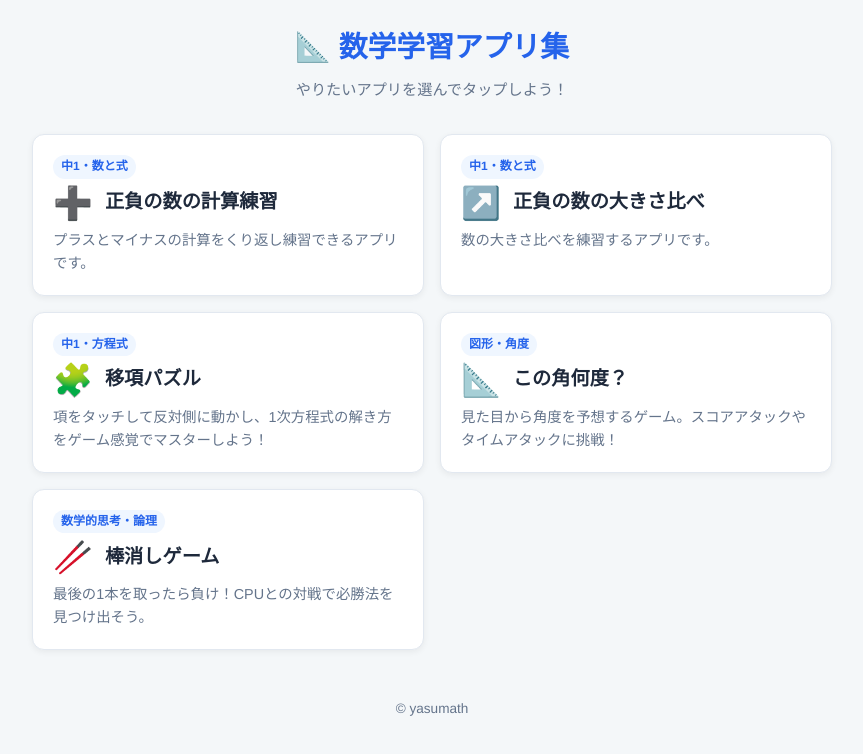
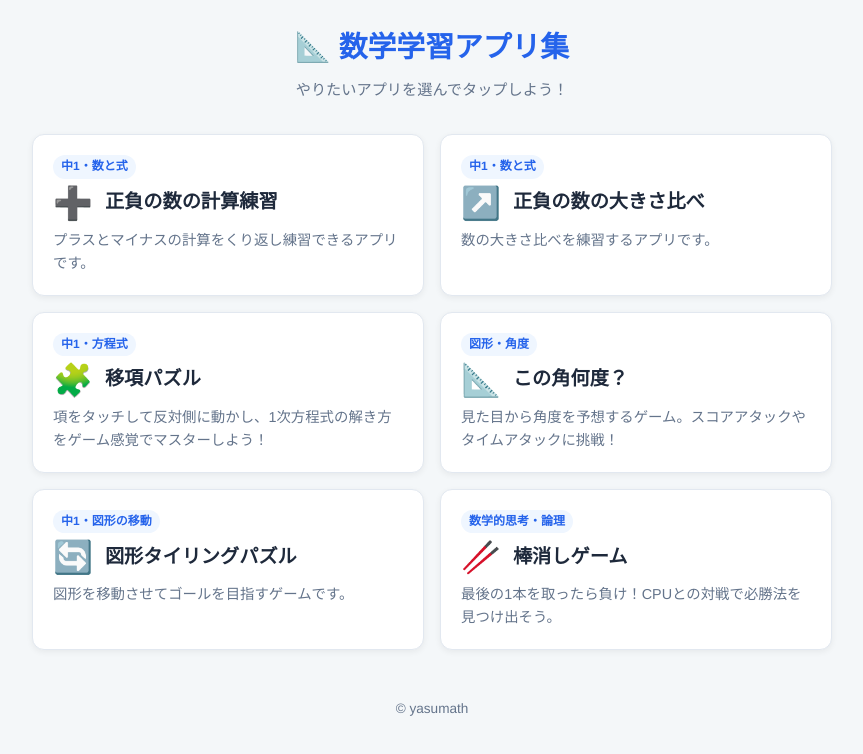
Before and after one commit to yasumath/math-practice, a plain HTML site: page index.html in a window 1280 px wide. Shown: the whole page, without its empty margins (208-1071 px from the left). Drawn offline with Linux system fonts and the light colour scheme.

Commit message:
Update index.html

```diff
--- a/index.html
+++ b/index.html
@@ -152,6 +152,13 @@
         icon: "📐",
         description: "見た目から角度を予想するゲーム。スコアアタックやタイムアタックに挑戦！"
       },
+            {
+        title: "図形タイリングパズル",
+        file: "movepazzle.html",
+        tag: "中1・図形の移動",
+        icon: "🔄",
+        description: "図形を移動させてゴールを目指すゲームです。"
+      },
       {
         title: "棒消しゲーム",
         file: "boukeshi.html",
```
